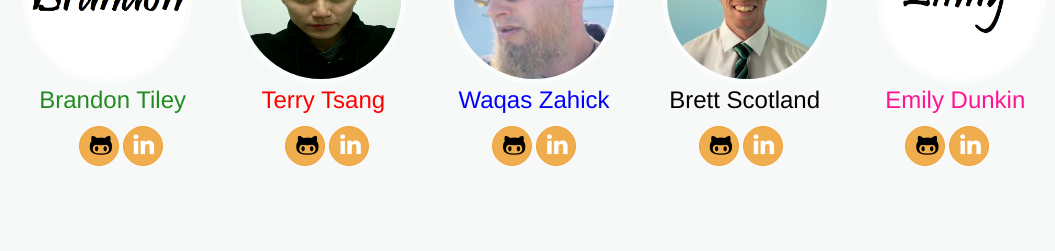
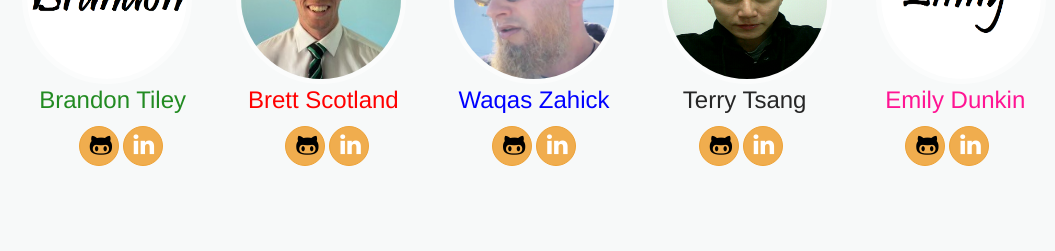
Before and after one commit to waqaszahick/FinalProject-Group3-TWEBB, a Flask app: page /aboutus in a window 1280 px wide. Shown: the part 593-844 px from the top of the page, without its empty margins (106-1161 px from the left). Run offline with Flask 2, Linux system fonts and the light colour scheme; some libraries are stand-ins or nearby versions.

Commit message:
Updated team (final project) members' profiles.

```diff
--- a/templates/aboutus.html
+++ b/templates/aboutus.html
@@ -46,17 +46,17 @@
                         <div class="avatar">
                             <div class="row">
                             <div class="col-lg-2 col-sm-2 col-md-offset-1"><img alt="Brandon Tiley" title="Brandon Tiley" src="../static/img/brandon-tiley.png"> </div>
-                            <div class="col-lg-2 col-sm-2"><img alt="Terry Tsang" title="Terry Tsang" src="../static/img/terry-tsang.jpg"></div>
+                            <div class="col-lg-2 col-sm-2"><img alt="Terry Tsang" title="Terry Tsang" src="../static/img/brett-scotland.jpg"></div>
                             <div class="col-lg-2 col-sm-2"><img alt="Waqas Zahick" title="Waqas Zahick" src="../static/img/waqas-zahick.jpeg"></div>
-                            <div class="col-lg-2 col-sm-2"><img alt="Brett Scotland" title="Brett Scotland" src="../static/img/brett-scotland.jpg"></div>
+                            <div class="col-lg-2 col-sm-2"><img alt="Brett Scotland" title="Brett Scotland" src="../static/img/terry-tsang.jpg"></div>
                             <div class="col-lg-2 col-sm-2"><img alt="Emily Dunkin" title="Emily Dunkin" src="../static/img/emily-dunkin.png"></div>
                             </div>
                             <div class="info">
                             <div class="title row">
                                     <div class="col-lg-2 col-sm-2 col-md-offset-1"><a href="" style="color:forestgreen">Brandon Tiley</a></div>
-                                    <div class="col-lg-2 col-sm-2"><a href="" style="color:red">Terry Tsang</a></div>
+                                    <div class="col-lg-2 col-sm-2"><a href="" style="color:red">Brett Scotland</a></div>
                                     <div class="col-lg-2 col-sm-2"><a href="" style="color:blue">Waqas Zahick</a></div>
-                                    <div class="col-lg-2 col-sm-2"><a href="" style="color:black">Brett Scotland</a></div>
+                                    <div class="col-lg-2 col-sm-2"><a href="" style="color:black"></a>Terry Tsang</div>
                                     <div class="col-lg-2 col-sm-2"><a href="" style="color:deeppink">Emily Dunkin</a></div>
                             </div>
                         </div>
@@ -71,10 +71,10 @@
                                 </a>
                             </div>
                             <div class="col-lg-2 col-sm-2">
-                                <a class="btn btn-warning btn-sm" href="https://github.com/chun2222">
+                                <a class="btn btn-warning btn-sm" href="https://github.com/BrettScotland">
                                     <i class="fa fa-github-alt" style="color:black; font-size:24px" title="Terry Tsang's GitHub profile"></i>
                                 </a>
-                                <a class="btn btn-warning btn-sm" href="https://www.linkedin.com/in/terry-tsang-683606168/">
+                                <a class="btn btn-warning btn-sm" href="https://www.linkedin.com/in/brett-scotland-02577b1b4/">
                                     <i class="fa fa-linkedin" style="color:white; font-size:24px" title="Terry Tsang's Linkedin profile"></i>
                                 </a>
                             </div>
@@ -87,10 +87,10 @@
                                 </a>
                             </div>
                             <div class="col-lg-2 col-sm-2">
-                                <a class="btn btn-warning btn-sm" href="https://github.com/BrettScotland">
+                                <a class="btn btn-warning btn-sm" href="https://github.com/chun2222">
                                     <i class="fa fa-github-alt" style="color:black; font-size:24px" title="Brett Scotland's GitHub profile"></i>
                                 </a>
-                                <a class="btn btn-warning btn-sm" href="https://www.linkedin.com/in/brett-scotland-02577b1b4/">
+                                <a class="btn btn-warning btn-sm" href="https://www.linkedin.com/in/terry-tsang-683606168/">
                                     <i class="fa fa-linkedin"  style="color:white; font-size:24px" title="Brett Scotland's Linkedin profile"></i>
                                 </a>
                             </div>
```
